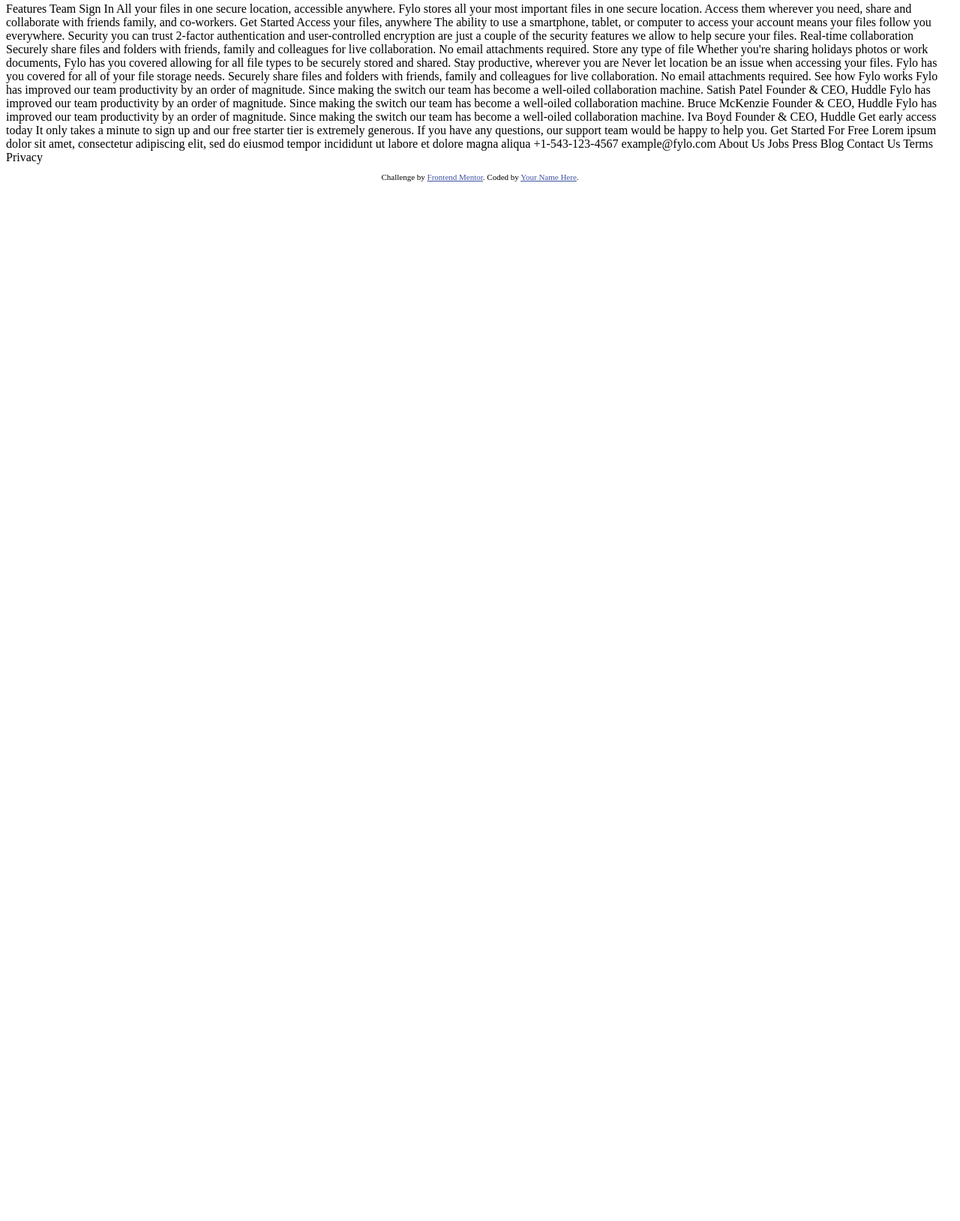
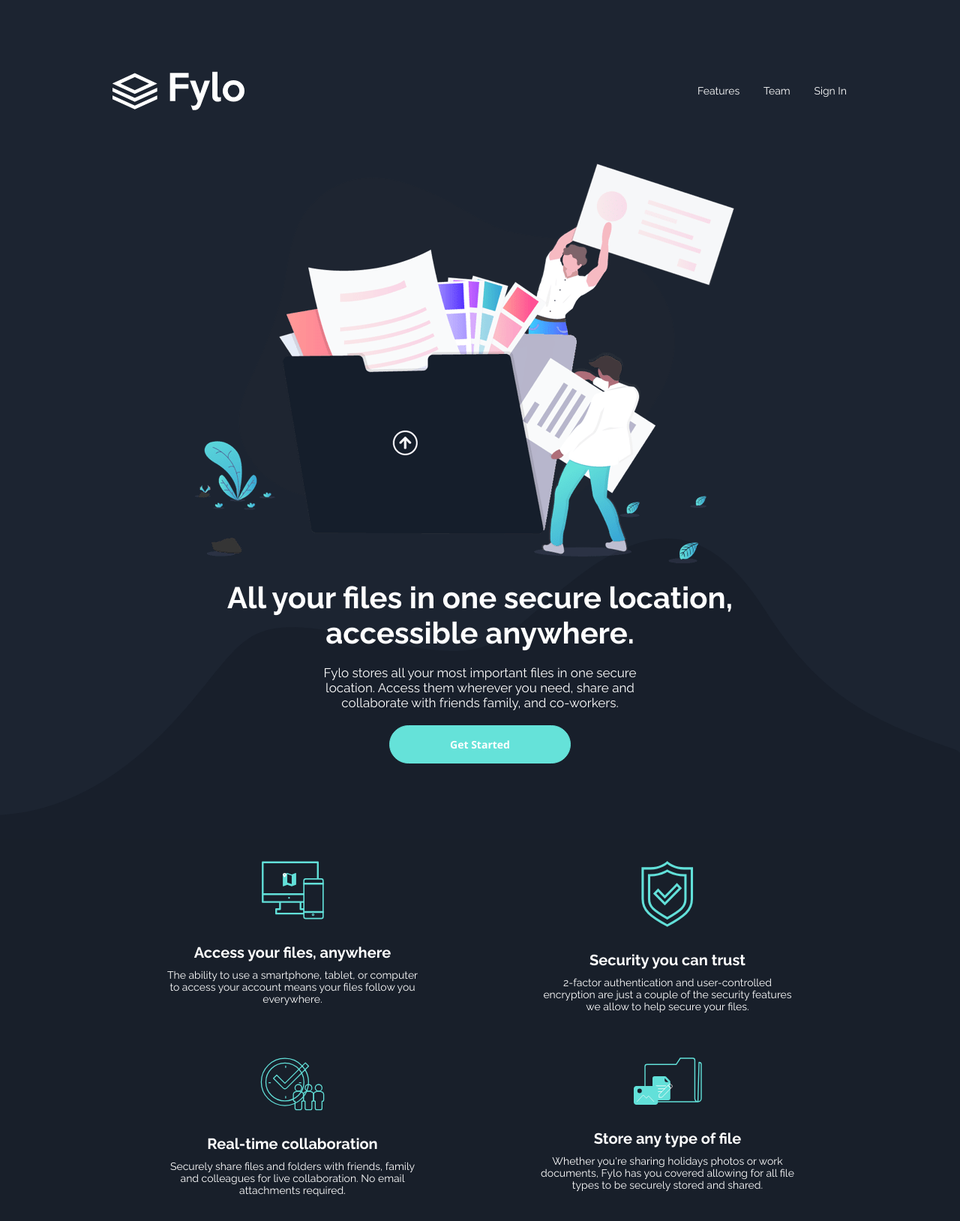
Before and after one commit to nik-ves/fylo-dark-theme-landing-page, a website: page index.html in a window 1280 px wide. Shown: the part 5-1633 px from the top of the page at 75% size. Before the commit the page ends 800 px from the top, so only its background shows below. Drawn offline with nearby package versions, Linux system fonts and the light colour scheme.

Commit message:
Layout - first part

```diff
--- a/index.html
+++ b/index.html
@@ -2,105 +2,113 @@
 <html lang="en">
 <head>
   <meta charset="UTF-8">
-  <meta name="viewport" content="width=device-width, initial-scale=1.0"> <!-- displays site properly based on user's device -->
-
+  <meta name="viewport" content="width=device-width, initial-scale=1.0">
   <link rel="icon" type="image/png" sizes="32x32" href="./images/favicon-32x32.png">
+  <link href="https://fonts.googleapis.com/css2?family=Open+Sans:ital,wght@0,700;1,400&family=Raleway:wght@400;700&display=swap" rel="stylesheet">
+  <link rel="stylesheet" href="css/style.css">
 
   <title>Frontend Mentor | Fylo landing page with dark theme and features grid</title>
-
-  <!-- Feel free to remove these styles or customise in your own stylesheet 👍 -->
-  <style>
-    .attribution { font-size: 11px; text-align: center; }
-    .attribution a { color: hsl(228, 45%, 44%); }
-  </style>
 </head>
 <body>
-  Features
-  Team
-  Sign In
 
-  All your files in one secure location, accessible anywhere.
+  <!----- Header section ----->
 
-  Fylo stores all your most important files in one secure location. Access them wherever
-  you need, share and collaborate with friends family, and co-workers.
+  <header class="header">
+    <div class="container-1">
+      <div class="header__content">
+        <div class="header__image-box">
+          <img class="header__image" src="images/logo.svg" alt="logo">
+        </div>
 
-  Get Started
+        <ul class="header__nav">
+          <li class="header__nav--item"><a href="#" class="header__nav--link">Features</a></li>
+          <li class="header__nav--item"><a href="#" class="header__nav--link">Team</a></li>
+          <li class="header__nav--item"><a href="#" class="header__nav--link">Sign In</a></li>
+        </ul>
+      </div>
+    </div>
+  </div>
+  </header>
 
-  Access your files, anywhere
+  <!----- Security section ----->
 
-  The ability to use a smartphone, tablet, or computer to access your account means your
-  files follow you everywhere.
+  <section class="security">
+    <div class="container-2">
+      <div class="security__content">
+        <div class="security__image-box">
+          <img class="security__image" src="images/illustration-intro.png" alt="illustration-intro">
+        </div>
 
-  Security you can trust
+        <h1 class="heading-1">All your files in one secure location, accessible anywhere.</h1>
 
-  2-factor authentication and user-controlled encryption are just a couple of the security
-  features we allow to help secure your files.
+        <p class="security__text">Fylo stores all your most important files in one secure location. Access them wherever you need, share and collaborate with friends family, and co-workers.</p>
 
-  Real-time collaboration
+        <button class="btn btn--big security__btn">Get Started</button>
+      </div>
+    </div>
+  </section>
 
-  Securely share files and folders with friends, family and colleagues for live collaboration.
-  No email attachments required.
+  <!----- Information section ----->
 
-  Store any type of file
+  <section class="information">
+    <div class="container-3">
+      <div class="information__content">
+        <div class="information__box">
+          <img class="information__image" src="images/icon-access-anywhere.svg" alt="icon-access-anywhere">
 
-  Whether you're sharing holidays photos or work documents, Fylo has you covered allowing for all
-  file types to be securely stored and shared.
+          <h3 class="heading-3">Access your files, anywhere</h3>
 
-  Stay productive, wherever you are
+          <p class="information__text">The ability to use a smartphone, tablet, or computer to access your account means your files follow you everywhere.</p>
+        </div>
 
-  Never let location be an issue when accessing your files. Fylo has you covered for all of your file
-  storage needs.
+        <div class="information__box">
+          <img class="information__image" src="images/icon-security.svg" alt="icon-security">
 
-  Securely share files and folders with friends, family and colleagues for live collaboration. No email
-  attachments required.
+          <h3 class="heading-3">Security you can trust</h3>
 
-  See how Fylo works
+          <p class="information__text">2-factor authentication and user-controlled encryption are just a couple of the security features we allow to help secure your files.</p>
+        </div>
 
-  Fylo has improved our team productivity by an order of magnitude. Since making the switch our team has
-  become a well-oiled collaboration machine.
+        <div class="information__box">
+          <img class="information__image" src="images/icon-collaboration.svg" alt="icon-collaboration">
 
-  Satish Patel
-  Founder & CEO, Huddle
+          <h3 class="heading-3">Real-time collaboration</h3>
 
-  Fylo has improved our team productivity by an order of magnitude. Since making the switch our team has
-  become a well-oiled collaboration machine.
+          <p class="information__text">Securely share files and folders with friends, family and colleagues for live collaboration. No email attachments required.</p>
+        </div>
 
-  Bruce McKenzie
-  Founder & CEO, Huddle
+        <div class="information__box">
+          <img class="information__image" src="images/icon-any-file.svg" alt="icon-any-file">
 
-  Fylo has improved our team productivity by an order of magnitude. Since making the switch our team has
-  become a well-oiled collaboration machine.
+          <h3 class="heading-3">Store any type of file</h3>
 
-  Iva Boyd
-  Founder & CEO, Huddle
+          <p class="information__text">Whether you're sharing holidays photos or work documents, Fylo has you covered allowing for all file types to be securely stored and shared.</p>
+        </div>
+      </div>
+    </div>
+  </section>
 
-  Get early access today
+  <!----- Productive section ----->
 
-  It only takes a minute to sign up and our free starter tier is extremely generous. If you have any
-  questions, our support team would be happy to help you.
+  <section class="productive">
+    <div class="container-1">
+      <div class="productive__content">
+        <div class="productive__image-box">
+          <img class="productive__image" src="images/illustration-stay-productive.png" alt="illustration-stay-productive">
+        </div>
 
-  Get Started For Free
+        <div class="productive__box">
+          <h1 class="heading-1">Stay productive, <br> wherever you are</h1>
 
-  Lorem ipsum dolor sit amet, consectetur adipiscing elit, sed do eiusmod tempor incididunt ut labore et
-  dolore magna aliqua
+          <p class="productive__text">Never let location be an issue when accessing your files. Fylo has you covered for all of your file storage needs.</p>
 
-  +1-543-123-4567
-  example@fylo.com
+          <p class="productive__text">Securely share files and folders with friends, family and colleagues for live collaboration. No email attachments required.</p>
 
-  About Us
-  Jobs
-  Press
-  Blog
+          <a class="productive__link" href="#">See how Fylo works &#8594;</a>
+        </div>
+      </div>
+    </div>
+  </section>
 
-  Contact Us
-  Terms
-  Privacy
-
-  <footer>
-    <p class="attribution">
-      Challenge by <a href="https://www.frontendmentor.io?ref=challenge" target="_blank">Frontend Mentor</a>.
-      Coded by <a href="#">Your Name Here</a>.
-    </p>
-  </footer>
 </body>
 </html>
--- /dev/null
+++ b/sass/_base.scss
@@ -0,0 +1,44 @@
+// Colors
+$color-dark-blue-1: hsl(217, 28%, 15%); // intro and email sign up background
+$color-dark-blue-2: hsl(218, 28%, 13%); // main background
+$color-dark-blue-3: hsl(216, 53%, 9%); // footer background
+$color-dark-blue-4: hsl(219, 30%, 18%); // testimonials background
+
+$color-cyan: hsl(176, 68%, 64%);
+$color-blue: hsl(198, 60%, 50%);
+$color-light-red: hsl(0, 100%, 63%);
+
+$color-white: hsl(0, 0%, 100%);
+
+// Fonts
+$font-open-sans: 'Open Sans', sans-serif;
+$font-raleway: 'Raleway', sans-serif;
+
+*,
+*::before,
+*::after {
+    margin: 0;
+    padding: 0;
+    box-sizing: inherit;
+}
+
+html {
+    box-sizing: border-box;
+    font-size: 62.5%; // Makes 1rem = 10px -- 10px/16px = 62.5%
+    background-color: $color-dark-blue-2;
+}
+
+.container-1 {
+    padding: 0 15rem;
+}
+
+.container-2 {
+    max-width: 80rem;
+    margin: 0 auto;
+}
+
+.container-3 {
+    max-width: 90rem;
+    margin: 0 auto;
+    text-align: center;
+}
--- /dev/null
+++ b/sass/_header.scss
@@ -0,0 +1,41 @@
+.header {
+    padding-bottom: 5rem;
+    background-color: $color-dark-blue-1;
+    padding-top: 10rem;
+
+    &__content {
+        display: flex;
+        justify-content: space-between;
+    }
+
+    &__image-box {
+        display: flex;
+        flex-grow: 3;
+    }
+
+    &__nav {
+        list-style-type: none;
+        display: flex;
+        font-size: 1.4rem;
+        color: $color-white;
+        flex: 1;
+        justify-content: space-between;
+        font-family: $font-raleway;
+        align-items: center;
+
+        &--link:link,
+        &--link:visited {
+            font-size: 1.4rem;
+            color: $color-white;
+            text-decoration: none;
+            display: block;
+            border: 1px solid transparent;
+        }
+
+        &--link:hover,
+        &--link:active {
+            color: $color-white;
+            border-bottom: 1px solid $color-white;
+        }
+    }
+}
--- /dev/null
+++ b/sass/_information.scss
@@ -0,0 +1,26 @@
+.information {
+    text-align: center;
+
+    &__content {
+        display: flex;
+        flex-wrap: wrap;
+        justify-content: space-between;
+    }
+
+    &__box {
+        width: 40rem;
+        padding: 3rem;
+    }
+
+    &__image {
+        margin-bottom: 3rem;
+    }
+
+    &__text {
+        text-align: center;
+        color: $color-white;
+        font-size: 1.4rem;
+        margin-top: 1rem;
+        font-family: $font-raleway;
+    }
+}
--- /dev/null
+++ b/sass/_productive.scss
@@ -0,0 +1,43 @@
+.productive {
+    margin-top: 10rem;
+    overflow: hidden;
+
+    &__image-box {
+        max-width: 100%;
+        overflow: hidden;
+    }
+
+    &__image {
+        max-width: 100%;
+        margin: 2rem;
+        overflow: hidden;
+    }
+
+    &__content {
+        display: flex;
+        flex-wrap: wrap;
+        justify-content: space-evenly;
+    }
+
+    &__box {
+        max-width: 65rem;
+        padding: 10rem 5rem 0 5rem;
+    }
+
+    &__text {
+        margin: 2rem 0;
+        color: $color-white;
+        font-size: 1.4rem;
+        font-family: $font-raleway;
+    }
+
+    &__link {
+        color: $color-blue;
+        font-size: 1.4rem;
+        font-family: $font-raleway;
+
+        &:hover {
+            color: $color-white;
+        }
+    }
+}
--- /dev/null
+++ b/sass/_security.scss
@@ -0,0 +1,39 @@
+.security {
+    text-align: center;
+    background-color: $color-dark-blue-1;
+    background-image: url("../images/bg-curvy-desktop.svg");
+    background-repeat: no-repeat;
+    background-position: bottom;
+    background-size: 100% 40rem;
+    padding-bottom: 10rem;
+
+    &__image-box {
+        width: 90%;
+    }
+
+    &__image {
+        max-width: 100%;
+        margin: 2rem;
+    }
+
+    &__content {
+        display: flex;
+        flex-direction: column;
+        flex-wrap: wrap;
+    }
+
+    &__text {
+        text-align: center;
+        display: flex;
+        align-self: center;
+        color: $color-white;
+        font-size: 1.7rem;
+        max-width: 46rem;
+        font-family: $font-raleway;
+        margin: 2rem 0;
+    }
+
+    &__btn {
+        align-self: center;
+    }
+}
--- /dev/null
+++ b/sass/_typography.scss
@@ -0,0 +1,46 @@
+.heading-1 {
+    color: $color-white;
+    font-size: 4rem;
+    font-family: $font-raleway;
+}
+
+.heading-2 {
+    color: $color-white;
+    font-size: 3rem;
+    font-family: $font-raleway;
+}
+
+.heading-3 {
+    color: $color-white;
+    font-size: 2rem;
+    font-family: $font-raleway;
+}
+
+.heading-4 {
+    color: $color-white;
+    font-size: 1.4rem;
+    font-family: $font-raleway;
+}
+
+.btn {
+    font-size: 1.4rem;
+    color: $color-white;
+    background-color: $color-cyan;
+    border-radius: 100px;
+    border: 1px solid $color-cyan;
+    cursor: pointer;
+    font-family: $font-open-sans;
+
+    &--big {
+        padding: 1.5rem 8rem;
+    }
+
+    &--small {
+        padding: 1rem 3rem;
+    }
+
+    &:hover {
+        background-color: $color-blue;
+        border: 1px solid $color-blue;
+    }
+}
--- /dev/null
+++ b/sass/main.scss
@@ -0,0 +1,6 @@
+@import "base";
+@import "typography";
+@import "header";
+@import "security";
+@import "information";
+@import "productive";
```
Also changed, not shown: package.json (added, +14 -0 lines), css/style.css (added), 1 other file.
